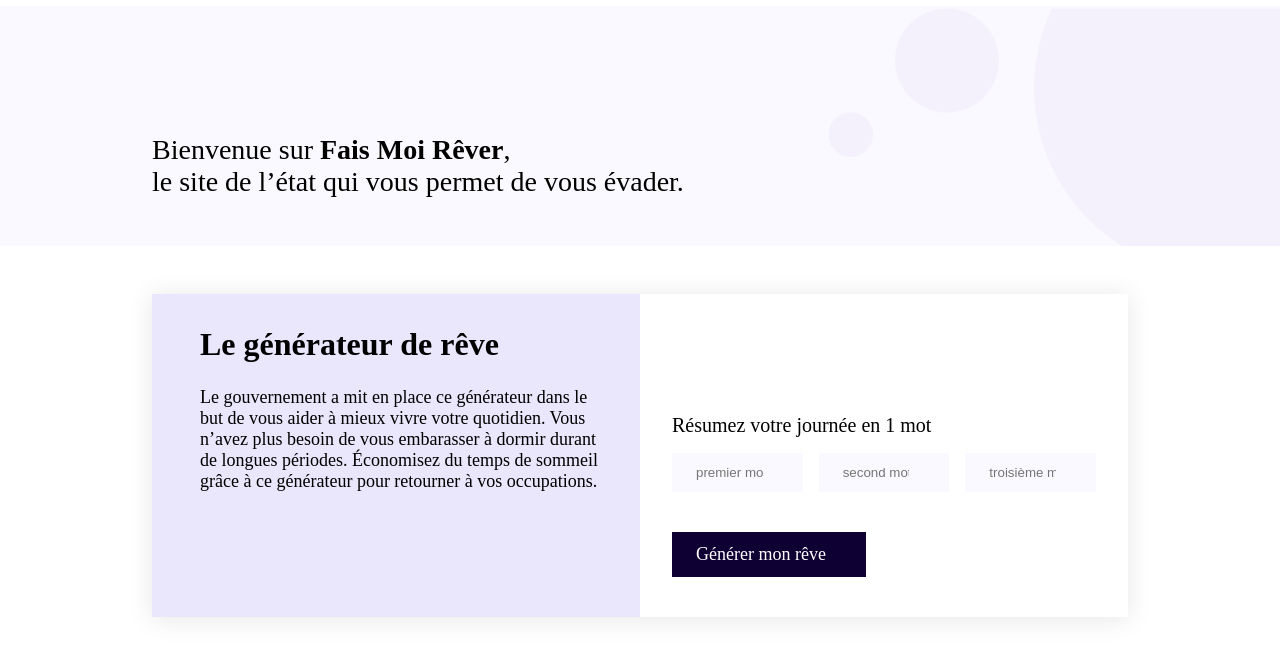
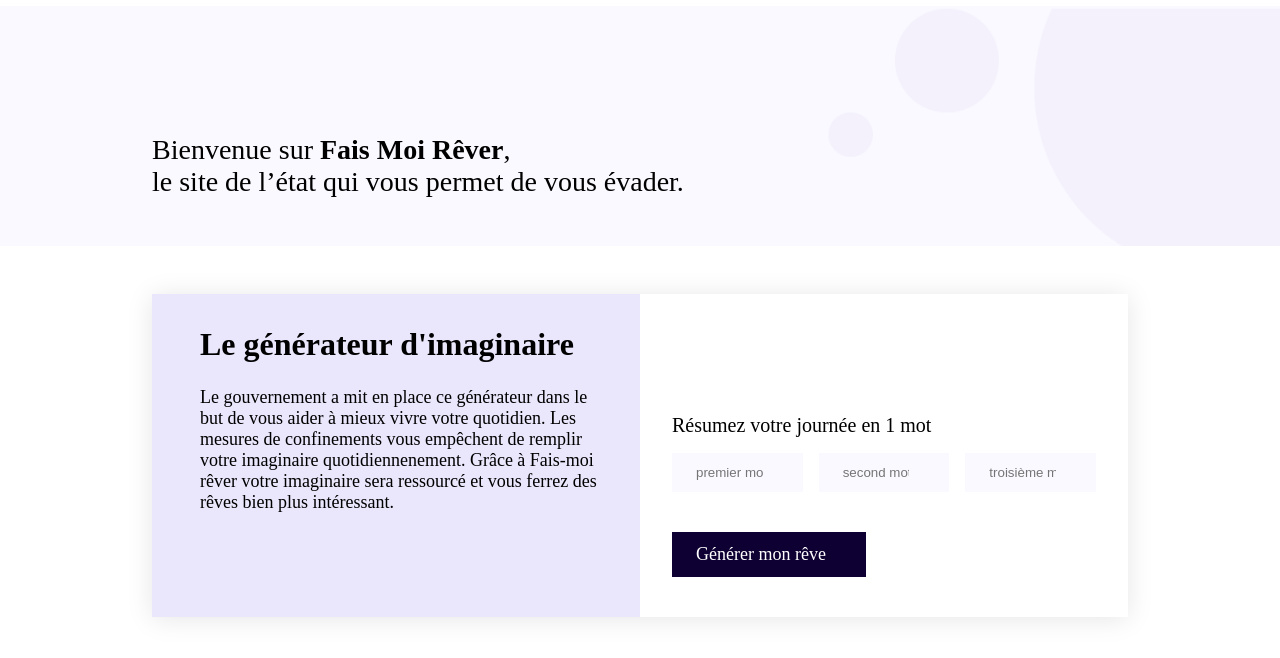
Before and after one commit to Mel-comp/Mel-comp.github.io, a plain HTML site: page index.html in a window 1280 px wide. Shown: the part 114-772 px from the top of the page. Drawn offline with Linux system fonts and the light colour scheme.

Commit message:
Update index.html

```diff
--- a/index.html
+++ b/index.html
@@ -41,12 +41,10 @@
     </section>
     <section id="generateur-de-reve">
       <section id="section-titre">
-        <h2>Le générateur de rêve</h2>
+        <h2>Le générateur d'imaginaire</h2>
         <p>
           Le gouvernement a mit en place ce générateur dans le but de vous aider
-          à mieux vivre votre quotidien. Vous n’avez plus besoin de vous
-          embarasser à dormir durant de longues périodes. Économisez du temps de
-          sommeil grâce à ce générateur pour retourner à vos occupations.
+          à mieux vivre votre quotidien. Les mesures de confinements vous empêchent de remplir votre imaginaire quotidiennenement. Grâce à Fais-moi rêver votre imaginaire sera ressourcé et vous ferrez des rêves bien plus intéressant.
         </p>
       </section>
       <section id="section-form">
```
